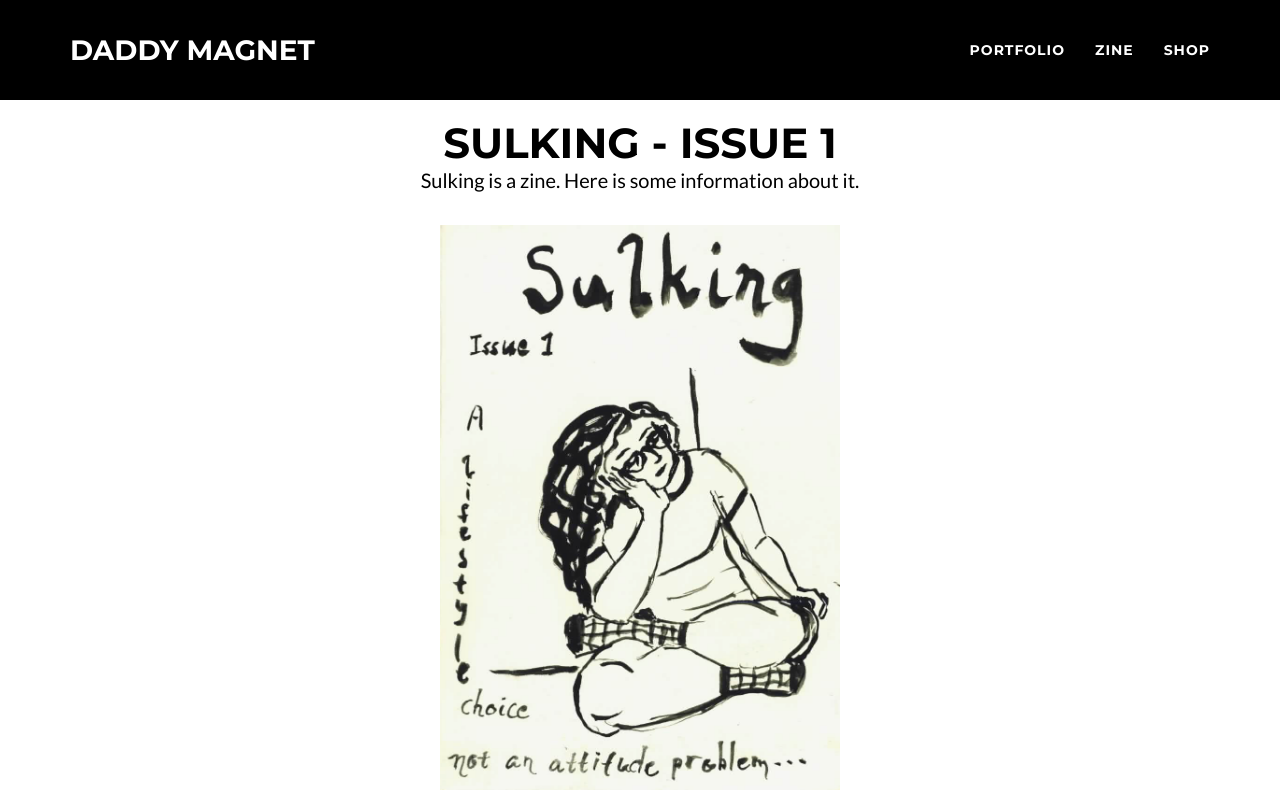
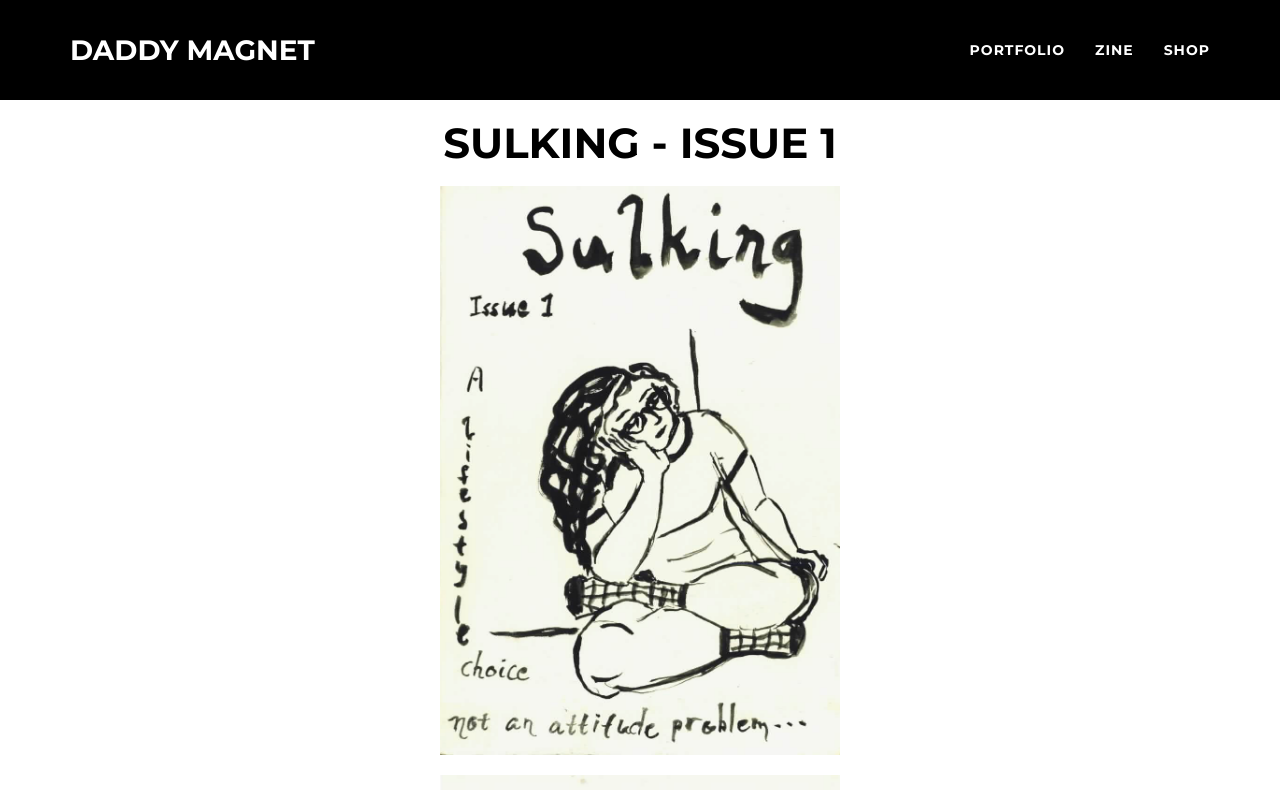
Before and after one commit to thomshutt/daddymagnet, a website: page zine/index.html in a window 1280 px wide. Shown: the top 790 px of the page. Drawn offline with nearby package versions, Linux system fonts and the light colour scheme.

Commit message:
Removed zine subheading

```diff
--- a/zine/index.html
+++ b/zine/index.html
@@ -78,9 +78,6 @@
                 </div>
             </div>
             <div class="row">
-                <div class="col-lg-8 col-lg-offset-2 text-center">
-			<p>Sulking is a zine. Here is some information about it.</p>
-                </div>
                 <div class="col-lg-8 col-lg-offset-2 text-center">
 			<img src="sulking-1/01.png" />
 		</div>
```
